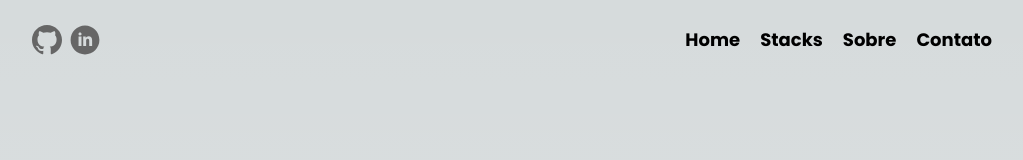
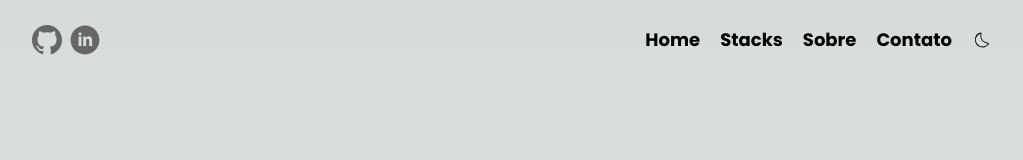
Before and after one commit to edintwi/my-website, a Next.js app: page / in a window 1280 px wide. Shown: the top 160 px of the page, without its empty margins (128-1151 px from the left). Built offline with nearby package versions, Linux system fonts and the light colour scheme.

Commit message:
feat: adding theme provider and theme switcher

```diff
--- a/package.json
+++ b/package.json
@@ -11,6 +11,7 @@
   "dependencies": {
     "framer-motion": "^11.3.30",
     "next": "14.2.6",
+    "next-themes": "^0.3.0",
     "react": "^18",
     "react-dom": "^18",
     "react-icons": "^5.3.0",
--- a/src/app/layout.tsx
+++ b/src/app/layout.tsx
@@ -3,6 +3,7 @@ import { Poppins } from "next/font/google";
 
 import Footer from "@/components/footer/footer";
 import Navbar from "@/components/navbar/navbar";
+import { ThemeProvider } from "@/providers/theme-provider";
 import "./globals.css";
 
 const poppins = Poppins({
@@ -29,9 +30,11 @@ export default function RootLayout({
   return (
     <html lang="pt-br" className={poppins.className}>
       <body className="px-20 py-10 xsm:py-10 xsm:px-5 xl:px-40">
-        <Navbar />
-        {children}
-        <Footer />
+        <ThemeProvider attribute="class" defaultTheme="system">
+          <Navbar />
+          {children}
+          <Footer />
+        </ThemeProvider>
       </body>
     </html>
   );
--- a/src/components/navbar/navbar.tsx
+++ b/src/components/navbar/navbar.tsx
@@ -2,6 +2,7 @@
 import Image from "next/image";
 import { useEffect, useState } from "react";
 import { Link } from "react-scroll";
+import ThemeSwitcher from "../themeSwitcher/themeSwitcher";
 
 export default function Navbar() {
   const [scrolled, setScrolled] = useState(false);
@@ -80,6 +81,9 @@ export default function Navbar() {
             Contato
           </Link>
         </li>
+        <li className="cursor-pointer">
+          <ThemeSwitcher />
+        </li>
       </ul>
     </nav>
   );
--- /dev/null
+++ b/src/components/themeSwitcher/themeSwitcher.tsx
@@ -0,0 +1,16 @@
+"use client";
+import { useTheme } from "next-themes";
+import { CiDark, CiLight } from "react-icons/ci";
+
+export default function ThemeSwitcher() {
+  const { setTheme, theme } = useTheme();
+  return (
+    <div className="items-center justify-center">
+      {theme === "dark" ? (
+        <CiLight size={20} onClick={() => setTheme("light")} />
+      ) : (
+        <CiDark size={20} onClick={() => setTheme("dark")} />
+      )}
+    </div>
+  );
+}
--- /dev/null
+++ b/src/providers/theme-provider.tsx
@@ -0,0 +1,8 @@
+"use client";
+
+import { ThemeProvider as NextThemesProvider } from "next-themes";
+import { type ThemeProviderProps } from "next-themes/dist/types";
+
+export function ThemeProvider({ children, ...props }: ThemeProviderProps) {
+  return <NextThemesProvider {...props}>{children}</NextThemesProvider>;
+}
--- a/tailwind.config.ts
+++ b/tailwind.config.ts
@@ -47,5 +47,6 @@ const config: Config = {
     },
   },
   plugins: [],
+  darkMode: 'class',
 };
 export default config;
```
Also changed, not shown: src/app/globals.css (+2 -5 lines), 1 other file (tests, documents, lock files or other folders).
